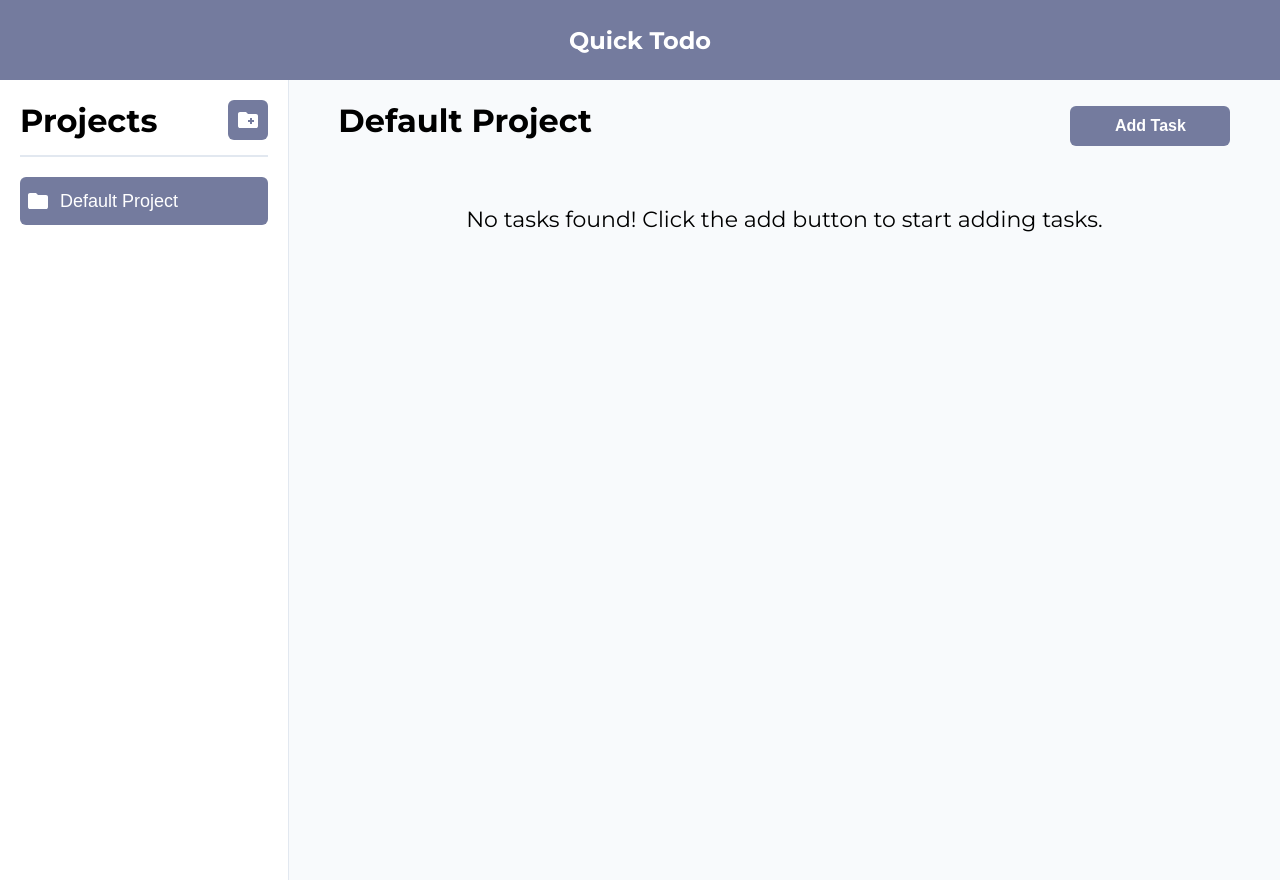
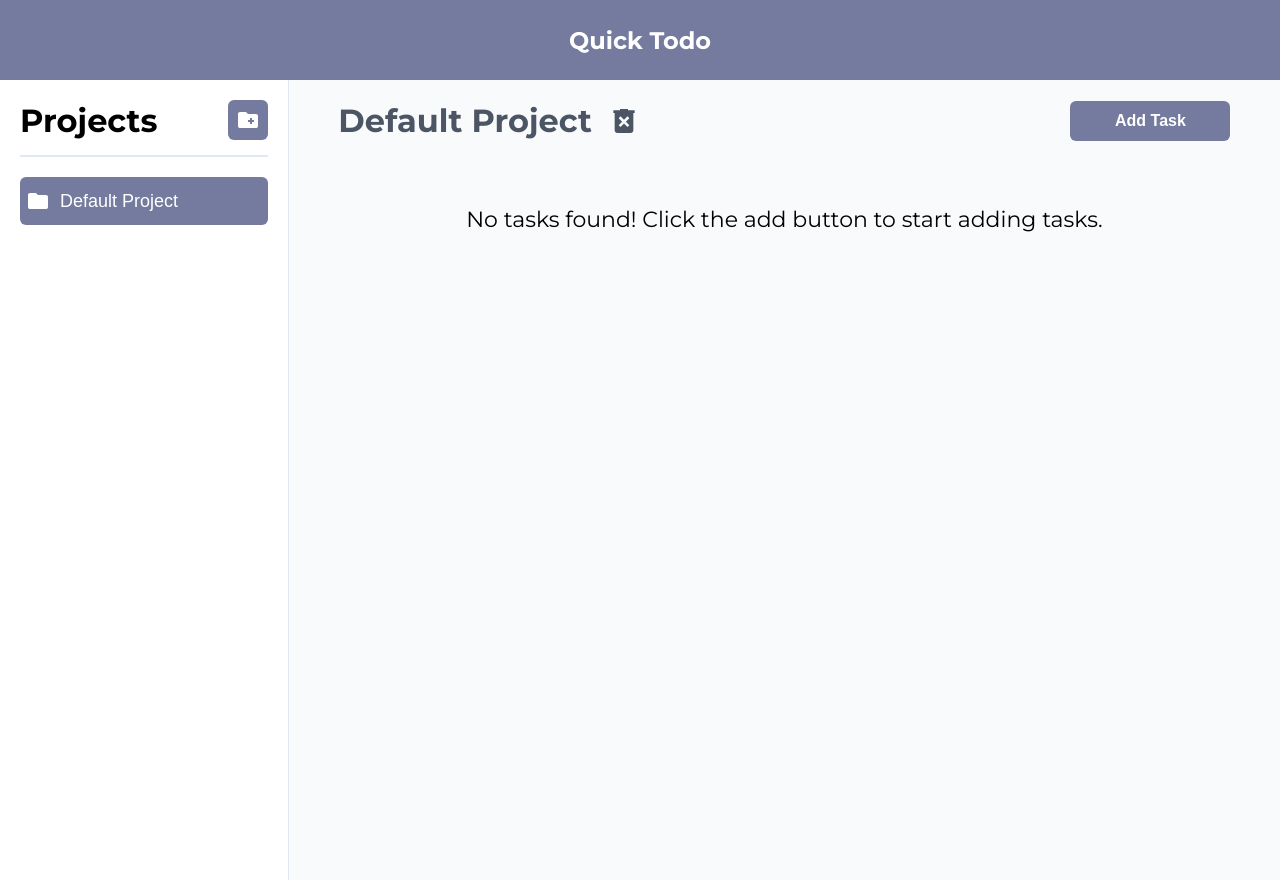
Before and after one commit to TPosty/TodoList, a website built with webpack: page src/template.html in a window 1280 px wide. Built offline with nearby package versions, Linux system fonts and the light colour scheme.

Commit message:
Started working on removal of projects. Need to re-work the default project. We should be starting out with 0 workspaces instead of the default project. Then we should just have a message saying that there isn't a workspace and to create one...

```diff
--- a/src/display.js
+++ b/src/display.js
@@ -1,16 +1,28 @@
 const project_container = document.querySelector(".project_container");
 const todo_container = document.querySelector(".todo_container");
 const current_project_display_text = document.querySelector(".current_project");
+const delete_project_button = document.querySelector(".delete_project_button");
 
 export default class Display {
-    constructor(handle_display_project_click, handle_todo_delete) {
+    constructor(
+        handle_display_project_click,
+        handle_todo_delete,
+        delete_project,
+    ) {
         this.local_key = "projects";
         this.handle_display_project_click = handle_display_project_click;
         this.handle_todo_delete = handle_todo_delete;
+        this.delete_project = delete_project;
+
+        delete_project_button.addEventListener("click", () => {
+            this.delete_project();
+        });
     }
 
     display_projects(projects, active_project) {
         project_container.innerHTML = "";
+
+        console.log(projects);
 
         for (let project of projects) {
             const project_button = document.createElement("button");
@@ -57,7 +69,7 @@ export default class Display {
 
             const todo_priority_color_indicator = document.createElement("div");
             todo_priority_color_indicator.classList.add(
-                "todo_priority_color_indicator"
+                "todo_priority_color_indicator",
             );
 
             if (todo.priority == "low_priority") {
--- a/src/project.js
+++ b/src/project.js
@@ -9,9 +9,12 @@ export default class Project {
         this.handle_display_project_click =
             this.handle_display_project_click.bind(this);
 
+        this.delete_project = this.delete_project.bind(this);
+
         this.display = new Display(
             this.handle_display_project_click,
             this.delete_todo,
+            this.delete_project,
         );
 
         let projects = JSON.parse(localStorage.getItem(this.local_key));
@@ -67,14 +70,27 @@ export default class Project {
         this.projects = projects_local;
     }
 
-    delete_project = (id) => {
+    delete_project = () => {
+        const id = this.active_project.id;
+
         const stored_projects = JSON.parse(
             localStorage.getItem(this.local_key),
         );
 
+        if (stored_projects.length <= 1) {
+            console.log("Cannot delete since it's one left!");
+            return;
+        }
+
         const object_index = stored_projects.findIndex((obj) => obj.id == id);
 
-        console.log(object_index);
+        // Eventually will want to call a "are you sure you want to delete window"
+        stored_projects.splice(object_index, 1);
+
+        this.projects = stored_projects;
+
+        localStorage.setItem(this.local_key, JSON.stringify(stored_projects));
+        this.display.display_projects(stored_projects, this.active_project);
     };
 
     add_todo(name, id, description, due_date, priority, completed) {
--- a/src/styles.css
+++ b/src/styles.css
@@ -255,7 +255,6 @@ nav {
     transition: all 0.2s ease;
     font-size: 16px;
     font-weight: bold;
-    margin-top: 10px;
 }
 
 .close_popup_btn_task {
@@ -308,6 +307,7 @@ nav {
     justify-content: space-between;
     align-items: center;
     margin-bottom: 22px;
+    margin-top: 0px;
 }
 
 .todo_container {
@@ -388,6 +388,32 @@ nav {
     color: white;
     border-top-right-radius: 6px;
     border-bottom-right-radius: 6px;
+}
+
+/* Current project header stuff */
+.current_project_header {
+    display: flex;
+    justify-content: start;
+    align-items: center;
+}
+
+.current_project {
+    color: #4b5563;
+}
+
+.delete_project_button {
+    background-color: transparent;
+    border: none;
+    color: #4b5563;
+    padding: 8px 16px;
+    border-radius: 6px;
+    cursor: pointer;
+    transition: all 0.2s ease;
+    font-size: 16px;
+    font-weight: bold;
+    display: flex;
+    justify-content: center;
+    align-items: center;
 }
 
 /* Utility Classes */
--- a/src/template.html
+++ b/src/template.html
@@ -132,7 +132,24 @@
 
                 <div class="right_content">
                     <div class="content_header">
-                        <h1 class="current_project"></h1>
+                        <div class="current_project_header">
+                            <h1 class="current_project"></h1>
+                            <button class="delete_project_button">
+                                <svg
+                                    xmlns="http://www.w3.org/2000/svg"
+                                    width="32"
+                                    height="32"
+                                    viewBox="0 0 24 24"
+                                >
+                                    <!-- Icon from Material Symbols by Google - https://github.com/google/material-design-icons/blob/master/LICENSE -->
+                                    <path
+                                        fill="currentColor"
+                                        d="m9.4 16.5l2.6-2.6l2.6 2.6l1.4-1.4l-2.6-2.6L16 9.9l-1.4-1.4l-2.6 2.6l-2.6-2.6L8 9.9l2.6 2.6L8 15.1zM7 21q-.825 0-1.412-.587T5 19V6H4V4h5V3h6v1h5v2h-1v13q0 .825-.587 1.413T17 21z"
+                                    />
+                                </svg>
+                            </button>
+                        </div>
+
                         <button class="add_todo">Add Task</button>
                     </div>
                     <div class="todo_container"></div>
```
